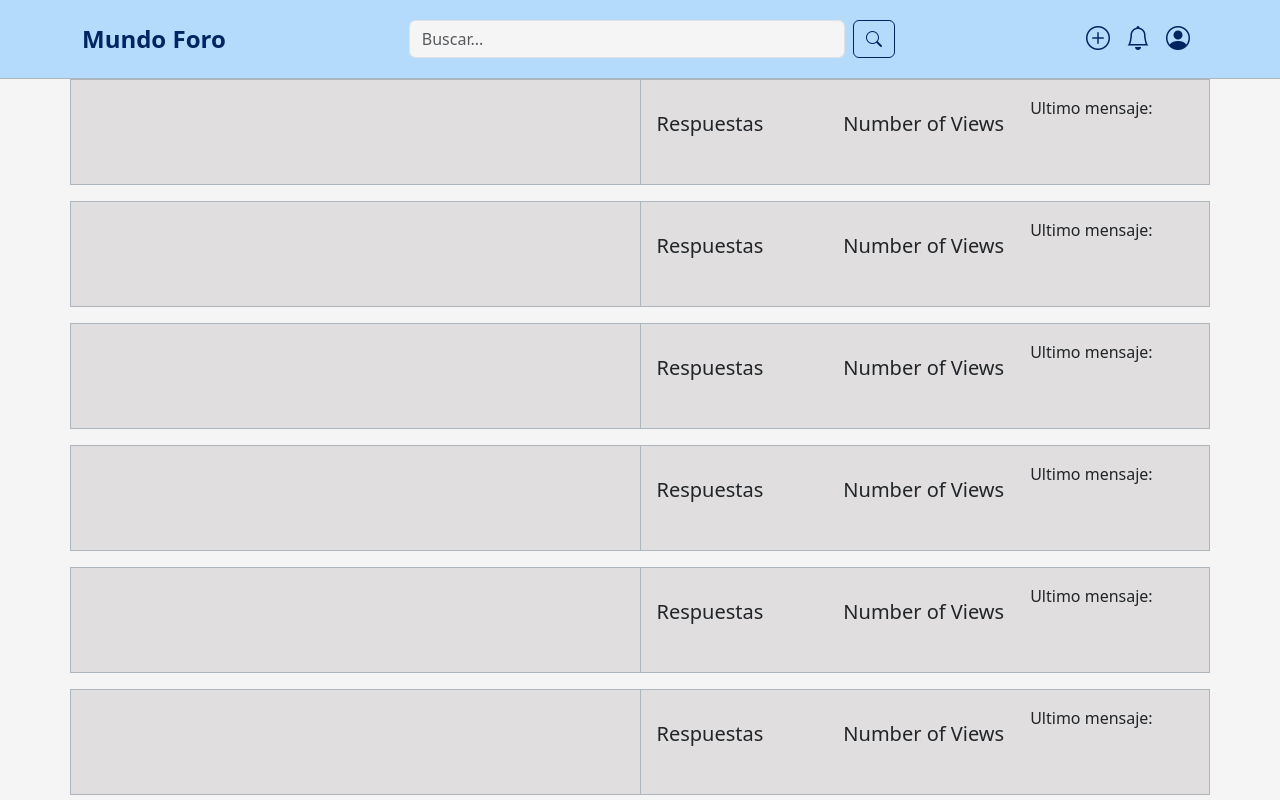
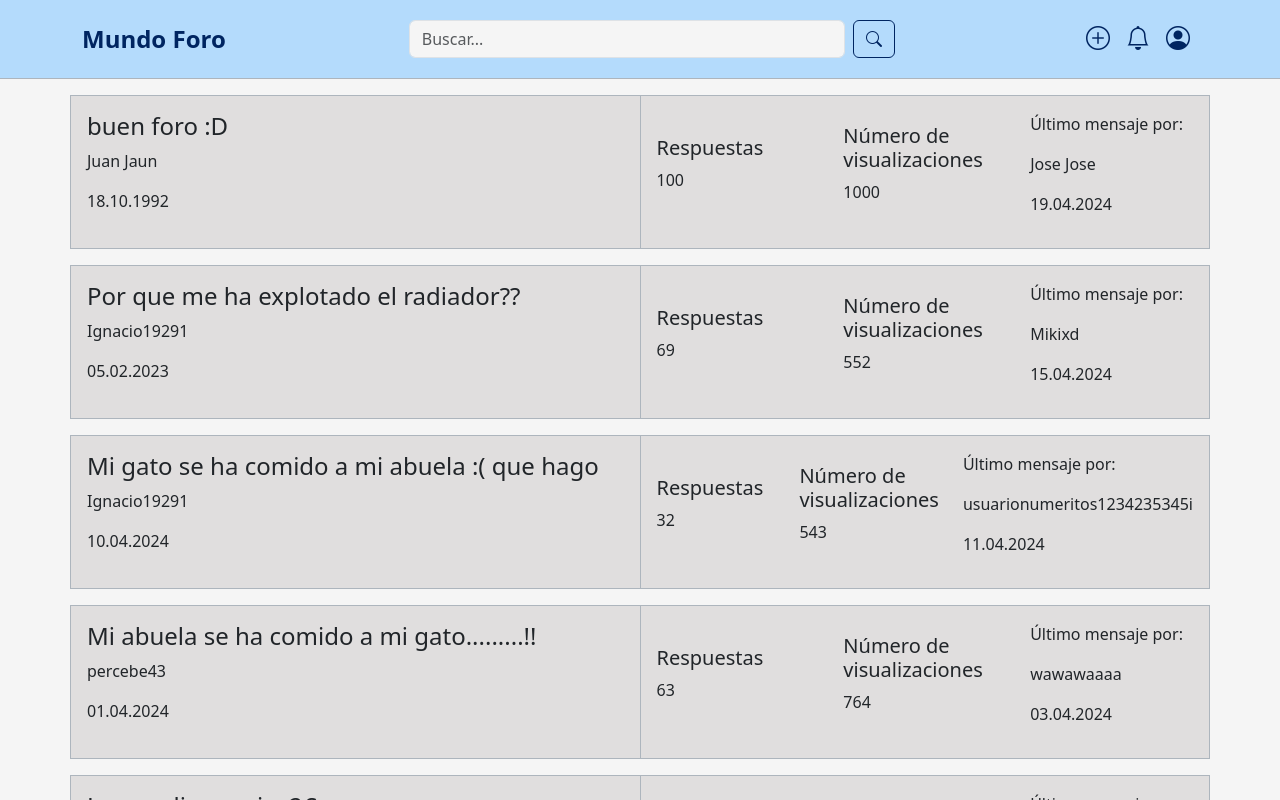
Before and after one commit to Croissanton/IU_Proyecto, a React (Create React App) app in the folder foro-mundo/: page /search in a window 1280 px wide. Shown: the top 800 px of the page. Built offline with nearby package versions, Linux system fonts and the light colour scheme.

Commit message:
forum+post cards fixed

```diff
--- a/foro-mundo/src/Components/PostCard.js
+++ b/foro-mundo/src/Components/PostCard.js
@@ -37,12 +37,12 @@ const PostCard = ({
                   <p>{res_num}</p>
                 </Col>
                 <Col className="m-auto">
-                  <h5>Number of Views</h5>
+                  <h5>Número de visualizaciones</h5>
                   <p>{view_num}</p>
                 </Col>
                 <Col className="m-auto">
                   <Row>
-                    <p>Ultimo mensaje:</p>
+                    <p>Último mensaje por:</p>
                   </Row>
                   <Row>
                     <p>{lm_author}</p>
--- a/foro-mundo/src/Pages/SearchPage.js
+++ b/foro-mundo/src/Pages/SearchPage.js
@@ -6,12 +6,62 @@ import IndexSelector from "../Components/IndexSelector.js";
 function SearchPage() {
   return (
     <MainLayout>
-      <PostCard />
-      <PostCard />
-      <PostCard />
-      <PostCard />
-      <PostCard />
-      <PostCard />
+        <div className="container-xxl my-3">
+            <PostCard
+                topic={"buen foro :D"}
+                author={"Juan Jaun"}
+                date={"18.10.1992"}
+                lm_author={"Jose Jose"}
+                lm_date={"19.04.2024"}
+                res_num={100}
+                view_num={1000}
+            />
+            <PostCard
+                topic={"Por que me ha explotado el radiador??"}
+                author={"Ignacio19291"}
+                date={"05.02.2023"}
+                res_num={69}
+                view_num={552}
+                lm_author={"Mikixd"}
+                lm_date={"15.04.2024"}
+            />
+            <PostCard
+                topic={"Mi gato se ha comido a mi abuela :( que hago"}
+                author={"Ignacio19291"}
+                date={"10.04.2024"}
+                res_num={32}
+                view_num={543}
+                lm_author={"usuarionumeritos1234235345i"}
+                lm_date={"11.04.2024"}
+            />
+            <PostCard
+                topic={"Mi abuela se ha comido a mi gato.........!!"}
+                author={"percebe43"}
+                date={"01.04.2024"}
+                res_num={63}
+                view_num={764}
+                lm_author={"wawawaaaa"}
+                lm_date={"03.04.2024"}
+            />
+            <PostCard
+                topic={"La gasolina casi a 2€"}
+                author={"Ignacio19291"}
+                date={"12.03.2024"}
+                res_num={52}
+                view_num={430}
+                lm_author={"Mikixd"}
+                lm_date={"02.04.2024"}
+            />
+            <PostCard
+                topic={"no se que poner aqui"}
+                author={"percebe43"}
+                date={"01.04.2024"}
+                res_num={63}
+                view_num={764}
+                lm_author={"lentejas55"}
+                lm_date={"01.04.2024"}
+            />
+    </div>
       <IndexSelector />
     </MainLayout>
   );
```
Also changed, not shown: foro-mundo/src/Components/ForumCard.js (+42 -0 lines).
